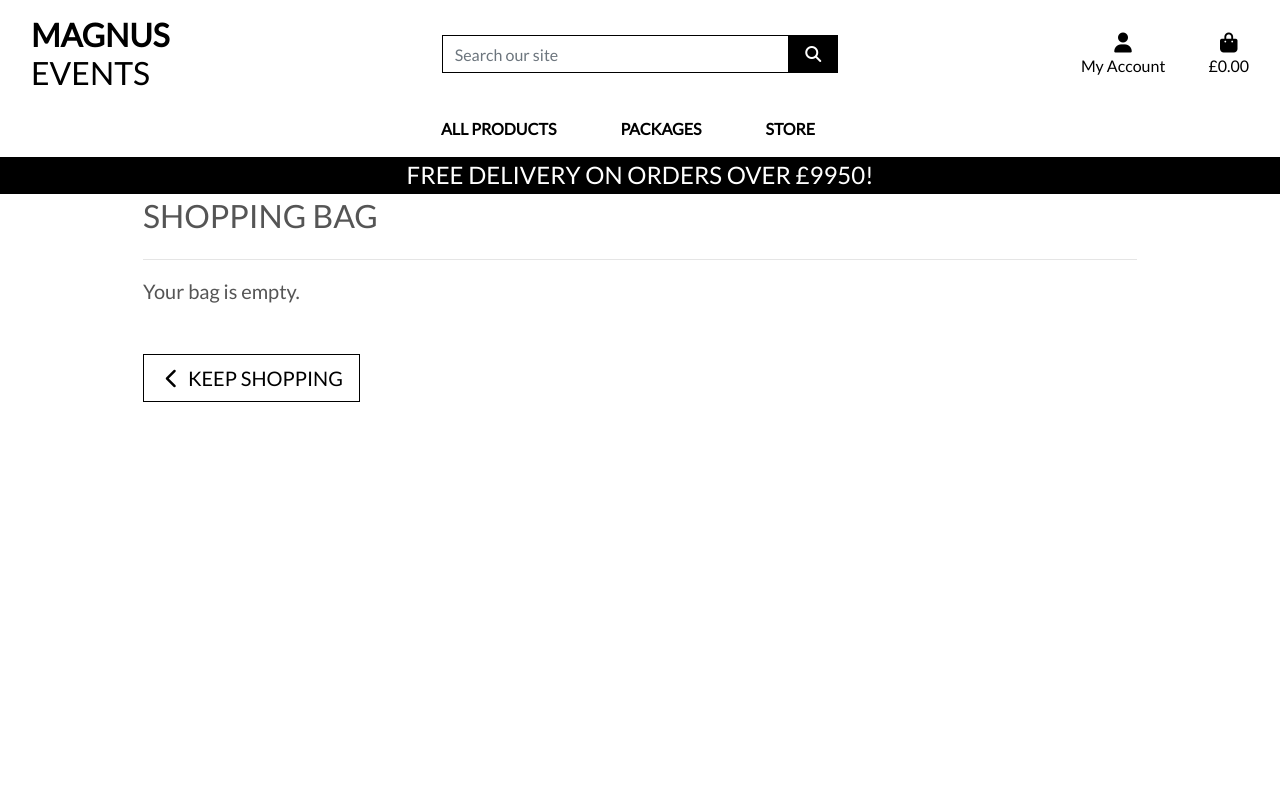
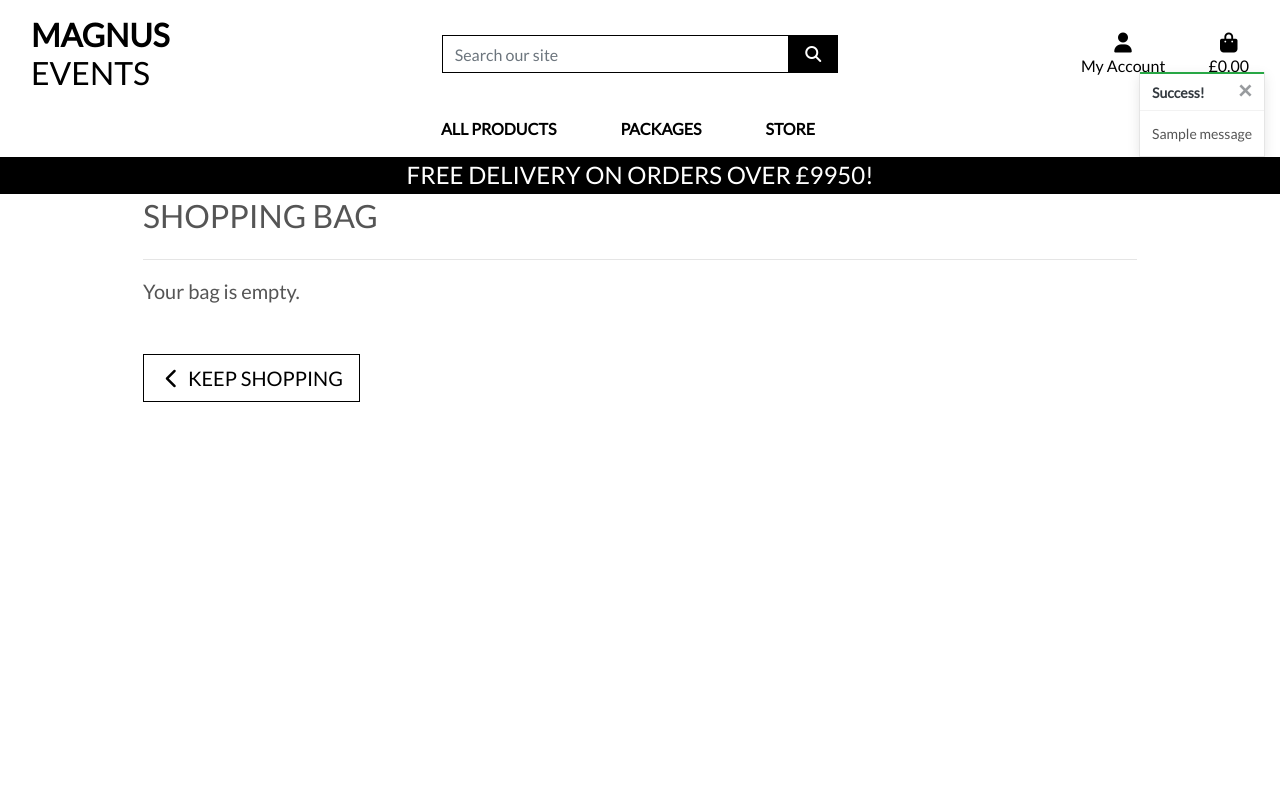
Before and after one commit to Nick8735/magnus_events_v1, a Django app: page /bag/ in a window 1280 px wide. Run offline with Django 3.2, Linux system fonts and the light colour scheme; tables that the repository leaves empty hold one stand-in row (values such as "Sample post"); one stand-in notice (Sample message) is shown; some libraries are stand-ins or nearby versions.

Commit message:
UPDATED TOASTS

```diff
--- a/bag/views.py
+++ b/bag/views.py
@@ -1,4 +1,7 @@
-from django.shortcuts import render, redirect, reverse, HttpResponse
+from django.shortcuts import render, redirect, reverse, HttpResponse, get_object_or_404
+from django.contrib import messages
+
+from products.models import Product
 
 # Create your views here.
 
@@ -10,6 +13,7 @@ def view_bag(request):
 def add_to_bag(request, item_id):
     """ Add a quantity of the specified product to the shopping bag """
 
+    product = Product.objects.get(pk=item_id)
     quantity = int(request.POST.get('quantity'))
     redirect_url = request.POST.get('redirect_url')
     size = None
@@ -21,15 +25,20 @@ def add_to_bag(request, item_id):
         if item_id in list(bag.keys()):
             if size in bag[item_id]['items_by_size'].keys():
                 bag[item_id]['items_by_size'][size] += quantity
+                messages.success(request, f'Updated size {size.upper()} {product.name} quantity to {bag[item_id]["items_by_size"][size]}')
             else:
                 bag[item_id]['items_by_size'][size] = quantity
+                messages.success(request, f'Added size {size.upper()} {product.name} to your bag')
         else:
             bag[item_id] = {'items_by_size': {size: quantity}}
+            messages.success(request, f'Added size {size.upper()} {product.name} to your bag')
     else:
         if item_id in list(bag.keys()):
             bag[item_id] += quantity
+            messages.success(request, f'Updated {product.name} quantity to {bag[item_id]}')
         else:
             bag[item_id] = quantity
+            messages.success(request, f'Added {product.name} to your bag')
 
     request.session['bag'] = bag
     return redirect(redirect_url)
@@ -38,6 +47,7 @@ def add_to_bag(request, item_id):
 def adjust_bag(request, item_id):
     """Adjust the quantity of the specified product to the specified amount"""
 
+    product = get_object_or_404(Product, pk=item_id)
     quantity = int(request.POST.get('quantity'))
     size = None
     if 'product_size' in request.POST:
@@ -47,15 +57,19 @@ def adjust_bag(request, item_id):
     if size:
         if quantity > 0:
             bag[item_id]['items_by_size'][size] = quantity
+            messages.success(request, f'Updated size {size.upper()} {product.name} quantity to {bag[item_id]["items_by_size"][size]}')
         else:
             del bag[item_id]['items_by_size'][size]
             if not bag[item_id]['items_by_size']:
                 bag.pop(item_id)
+            messages.success(request, f'Removed size {size.upper()} {product.name} from your bag')
     else:
         if quantity > 0:
             bag[item_id] = quantity
+            messages.success(request, f'Updated {product.name} quantity to {bag[item_id]}')
         else:
             bag.pop(item_id)
+            messages.success(request, f'Removed {product.name} from your bag')
 
     request.session['bag'] = bag
     return redirect(reverse('view_bag'))
@@ -65,6 +79,7 @@ def remove_from_bag(request, item_id):
     """Remove the item from the shopping bag"""
 
     try:
+        product = get_object_or_404(Product, pk=item_id)
         size = None
         if 'product_size' in request.POST:
             size = request.POST['product_size']
@@ -74,8 +89,10 @@ def remove_from_bag(request, item_id):
             del bag[item_id]['items_by_size'][size]
             if not bag[item_id]['items_by_size']:
                 bag.pop(item_id)
+            messages.success(request, f'Removed size {size.upper()} {product.name} from your bag')
         else:
             bag.pop(item_id)
+            messages.success(request, f'Removed {product.name} from your bag')
 
         request.session['bag'] = bag
         return HttpResponse(status=200)
--- a/magnus_events_v1/settings.py
+++ b/magnus_events_v1/settings.py
@@ -99,6 +99,8 @@ TEMPLATES = [
     },
 ]
 
+MESSAGE_STORAGE = 'django.contrib.messages.storage.session.SessionStorage'
+
 AUTHENTICATION_BACKENDS = [
         # Needed to login by username in Django admin, regardless of `allauth`
     'django.contrib.auth.backends.ModelBackend',
--- a/static/css/base.css
+++ b/static/css/base.css
@@ -101,8 +101,22 @@ a.category-badge > span.badge:hover {
 .remove-item {
     cursor: pointer;
 }
+/* ------------------------------- bootstrap toasts */
 
+.message-container {
+    position: fixed;
+    top: 72px;
+    right: 15px;
+    z-index: 99999999999;
+}
 
+.custom-toast {
+    overflow: visible;
+}
+
+.toast-capper {
+    height: 2px;
+}
 
 /* -------------------------------- Media Queries */
 
--- a/templates/base.html
+++ b/templates/base.html
@@ -112,7 +112,21 @@
     </header>
 
     {% if messages %}
-        <div class="message-container"></div>
+        <div class="message-container">
+            {% for message in messages %}
+                {% with message.level as level %}
+                    {% if level == 40 %}
+                        {% include 'includes/toasts/toast_error.html' %}
+                    {% elif level == 30 %}
+                        {% include 'includes/toasts/toast_warning.html' %}
+                    {% elif level == 25 %}
+                        {% include 'includes/toasts/toast_success.html' %}
+                    {% else %}
+                        {% include 'includes/toasts/toast_info.html' %}
+                    {% endif %}
+                {% endwith %}
+            {% endfor %}
+        </div>
     {% endif %}
 
     {% block page_header %}
@@ -122,6 +136,9 @@
     {% endblock %}
 
     {% block postloadjs %}
+    <script type="text/javascript">
+        $('.toast').toast('show');
+    </script>
     {% endblock %}
 
 
```
